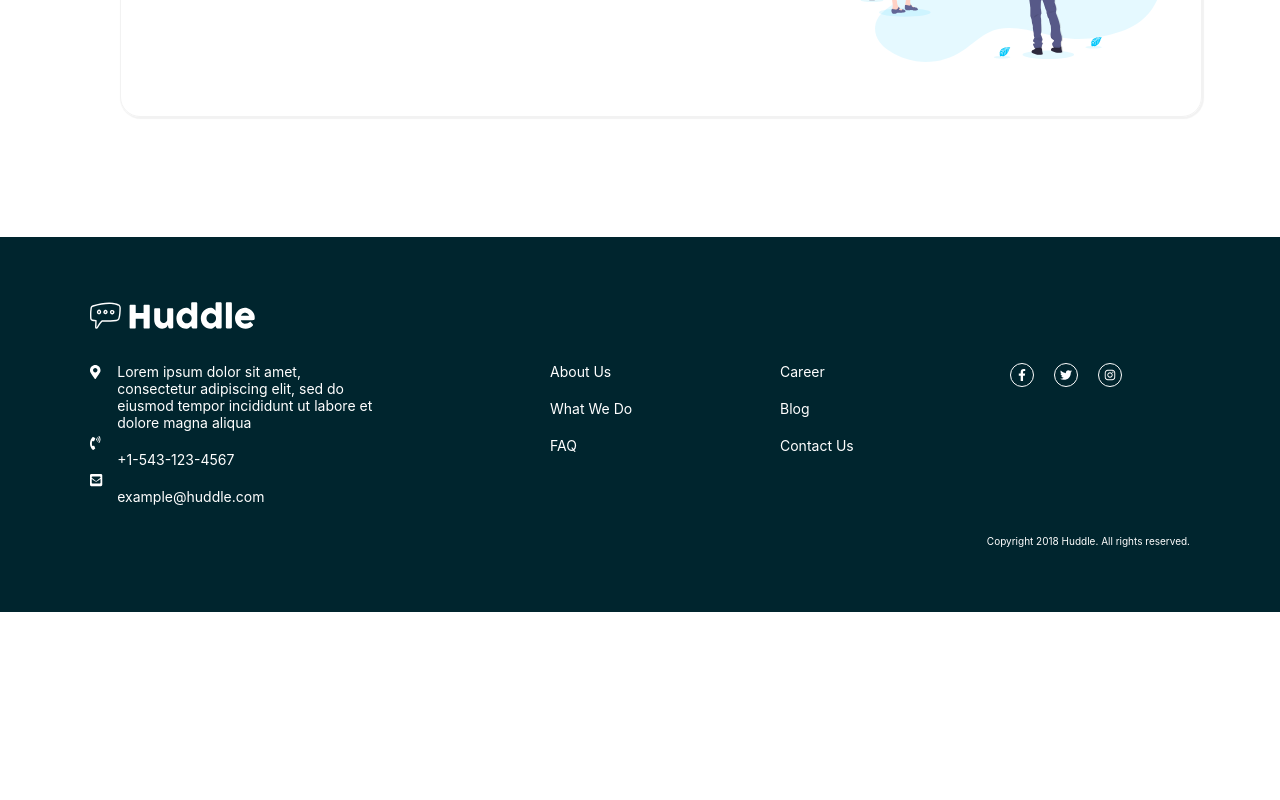
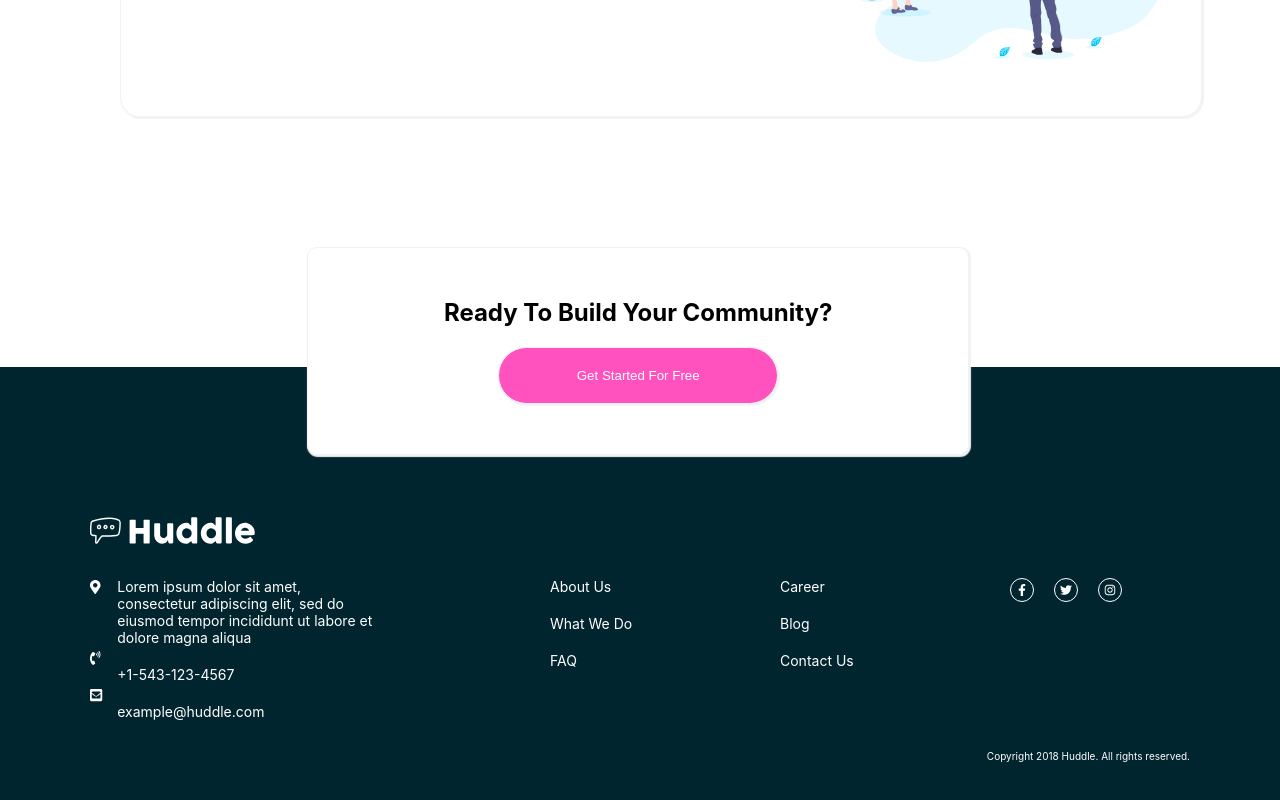
Before and after one commit to mwong068/korean-skincare-routine, a React (Create React App) app: page / in a window 1280 px wide. Shown: the part 1576-2376 px from the top of the page. Before the commit the page ends 2188 px from the top, so only its background shows below. Built offline with nearby package versions, Linux system fonts and the light colour scheme.

Commit message:
made rough draft for floating button component

```diff
--- a/src/App.tsx
+++ b/src/App.tsx
@@ -3,12 +3,14 @@ import './App.css';
 import Header from './components/Header';
 import Footer from './components/Footer';
 import Cards from './components/Cards';
+import FloatingButton from './components/FloatingButton';
 
 function App() {
   return (
     <div className="App">
       <Header />
       <Cards />
+      <FloatingButton />
       <Footer />
     </div>
   );
--- a/src/components/Cards/index.tsx
+++ b/src/components/Cards/index.tsx
@@ -6,7 +6,7 @@ import CardThree from './CardThree';
 
 const Background = styled.div`
     background-color: white;
-    padding: 120px;
+    padding: 120px 120px 250px 120px;
 `;
 
 
--- /dev/null
+++ b/src/components/FloatingButton/index.tsx
@@ -0,0 +1,45 @@
+import React from 'react';
+import styled from 'styled-components';
+
+const Navigation = styled.div`
+    width: 50%;
+    padding: 10px;
+    border-radius: 10px;
+    background-color: white;
+    border: 1px solid #f2f2f2;
+    box-shadow: 1px 1px 1px 1px #f2f2f2;
+    position: absolute;
+    margin-top: -120px;
+    margin-left: 24%;
+`;
+
+const HeaderText = styled.div`
+    padding: 40px;
+`;
+
+const Button = styled.button`
+    height: 100%;
+    width: 50%;
+    border-radius: 50px;
+    background-color: hsl(322, 100%, 66%);
+    border: 1px solid #f2f2f2;
+    box-shadow: 1px 1px 1px 1px #f2f2f2;
+    padding: 20px;
+    color: white;
+`;
+
+class FloatingButton extends React.Component {
+    render() {
+        return (
+        <Navigation>
+            <HeaderText>
+                <h2>Ready To Build Your Community?</h2>
+                <br></br>
+                <Button>Get Started For Free</Button>
+            </HeaderText>
+        </Navigation>
+        )
+    }
+}
+
+export default FloatingButton;
--- a/src/components/Footer/index.tsx
+++ b/src/components/Footer/index.tsx
@@ -4,7 +4,7 @@ import Content from './Content';
 
 const Background = styled.div`
     background-color: hsl(192, 100%, 9%);
-    padding: 65px 90px;
+    padding: 150px 90px 65px 90px;
     color: white;
 `;
 
@@ -18,8 +18,8 @@ const HeaderText = styled.div`
 `;
 
 const Copyright = styled.div`
-  font-size: 10px;
-  text-align: right;
+    font-size: 10px;
+    text-align: right;
 `;
 
 class Footer extends React.Component {
```
